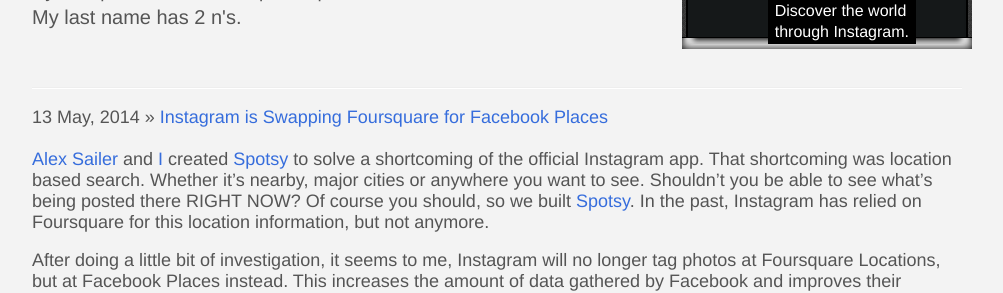
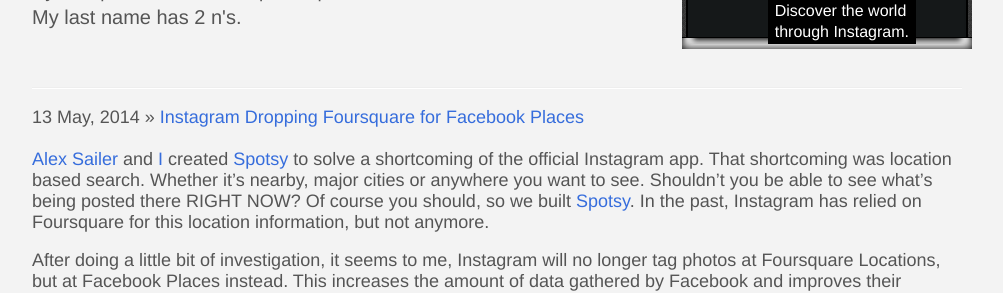
Before and after one commit to refactornator/blog, a Jekyll site: the page built from _posts/2014-05-13-instagram-dropping-foursquare.markdown, in a window 1280 px wide. Shown: the part 201-494 px from the top of the page, without its empty margins (143-1146 px from the left). Built offline with Jekyll 4.4.1, drawn with Linux system fonts in a browser that asks for light colours; comment, search, counter and statistics services are not loaded.

Commit message:
Title of Instagram post
changed the title of the post about Instagram dropping Foursquare for
Facebook Places

```diff
--- a/_posts/2014-05-13-instagram-dropping-foursquare.markdown
+++ b/_posts/2014-05-13-instagram-dropping-foursquare.markdown
@@ -1,6 +1,6 @@
 ---
 layout: post
-title: Instagram is Swapping Foursquare for Facebook Places
+title: Instagram Dropping Foursquare for Facebook Places
 ---
 
 [Alex Sailer](https://twitter.com/alexsailer) and [I](https://twitter.com/wlindner) created [Spotsy](https://itunes.apple.com/us/app/spotsy/id714622289?mt=8) to solve a shortcoming of the official Instagram app. That shortcoming was location based search. Whether it's nearby, major cities or anywhere you want to see. Shouldn't you be able to see what's being posted there RIGHT NOW? Of course you should, so we built [Spotsy](https://itunes.apple.com/us/app/spotsy/id714622289?mt=8). In the past, Instagram has relied on Foursquare for this location information, but not anymore.
```
